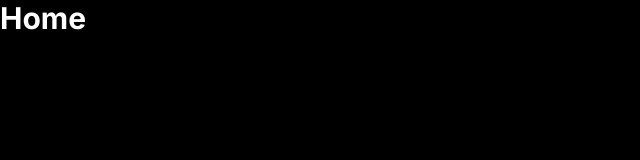
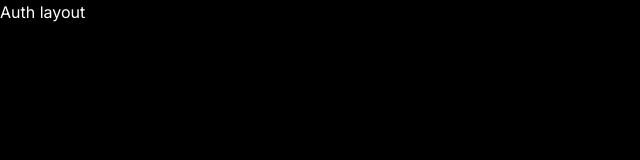
Before and after one commit to vladdg-dev/instavibe, a React (Vite) app: page /sign-in in a window 1280 px wide. Shown: the top 160 px of the page, without its empty margins (0-640 px from the left). Built offline with nearby package versions, Linux system fonts and the light colour scheme.

Commit message:
added file and directory structure

```diff
--- a/src/App.tsx
+++ b/src/App.tsx
@@ -1,5 +1,24 @@
-const Home = () => {
-  return <div className="text-3xl font-bold">Home</div>;
+import { Routes, Route } from 'react-router';
+import SigninForm from './_auth/forms/SigninForm';
+import SignupForm from './_auth/forms/SignupForm';
+import { Home } from './_root/pages';
+import AuthLayout from './_auth/AuthLayout';
+import RootLayout from './_root/RootLayout';
+
+const App = () => {
+  return (
+    <main className="flex h-screen">
+      <Routes>
+        <Route element={<AuthLayout />}>
+          <Route path="/sign-in" element={<SigninForm />} />
+          <Route path="/sign-in" element={<SignupForm />} />
+        </Route>
+        <Route element={<RootLayout />}>
+          <Route index element={<Home />} />
+        </Route>
+      </Routes>
+    </main>
+  );
 };
 
-export default Home;
+export default App;
--- /dev/null
+++ b/src/_auth/AuthLayout.tsx
@@ -0,0 +1,5 @@
+const AuthLayout = () => {
+  return <div>Auth layout</div>;
+};
+
+export default AuthLayout;
--- /dev/null
+++ b/src/_auth/forms/SigninForm.tsx
@@ -0,0 +1,5 @@
+const SigninForm = () => {
+  return <div>Signin Form</div>;
+};
+
+export default SigninForm;
--- /dev/null
+++ b/src/_auth/forms/SignupForm.tsx
@@ -0,0 +1,5 @@
+const SignupForm = () => {
+  return <div>Sign up form</div>;
+};
+
+export default SignupForm;
--- /dev/null
+++ b/src/_root/RootLayout.tsx
@@ -0,0 +1,5 @@
+const RootLayout = () => {
+  return <div>Root layout</div>;
+};
+
+export default RootLayout;
--- /dev/null
+++ b/src/_root/pages/Home.tsx
@@ -0,0 +1,5 @@
+const Home = () => {
+  return <div>Home</div>;
+};
+
+export default Home;
--- /dev/null
+++ b/src/_root/pages/index.ts
@@ -0,0 +1 @@
+export { default as Home } from './Home';
--- a/src/main.tsx
+++ b/src/main.tsx
@@ -1,4 +1,5 @@
 import { createRoot } from 'react-dom/client';
+import { BrowserRouter } from 'react-router-dom';
 import App from './App';
 
 import './globals.css';
@@ -7,5 +8,10 @@
 
 if (rootElement) {
   const root = createRoot(rootElement);
-  root.render(<App />);
+
+  root.render(
+    <BrowserRouter>
+      <App />
+    </BrowserRouter>
+  );
 }
```
